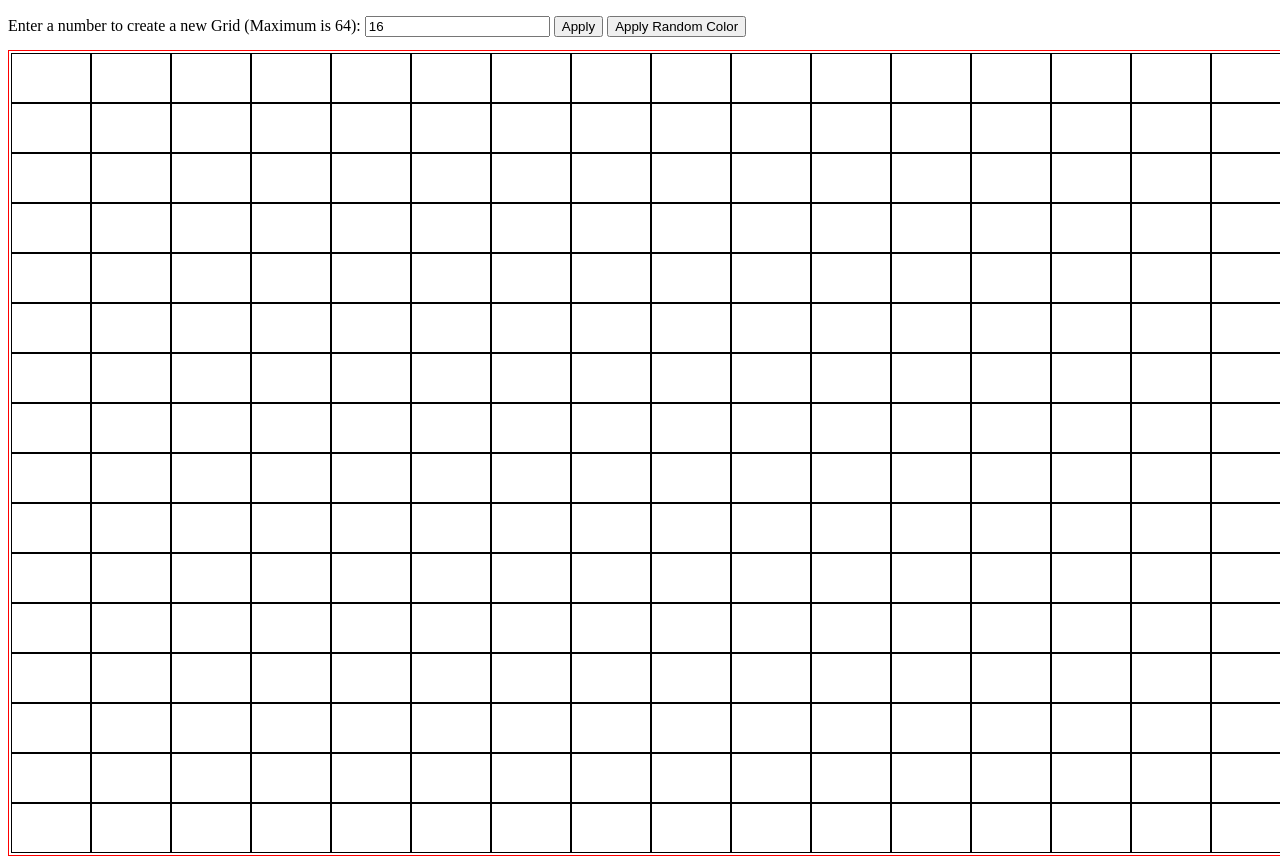
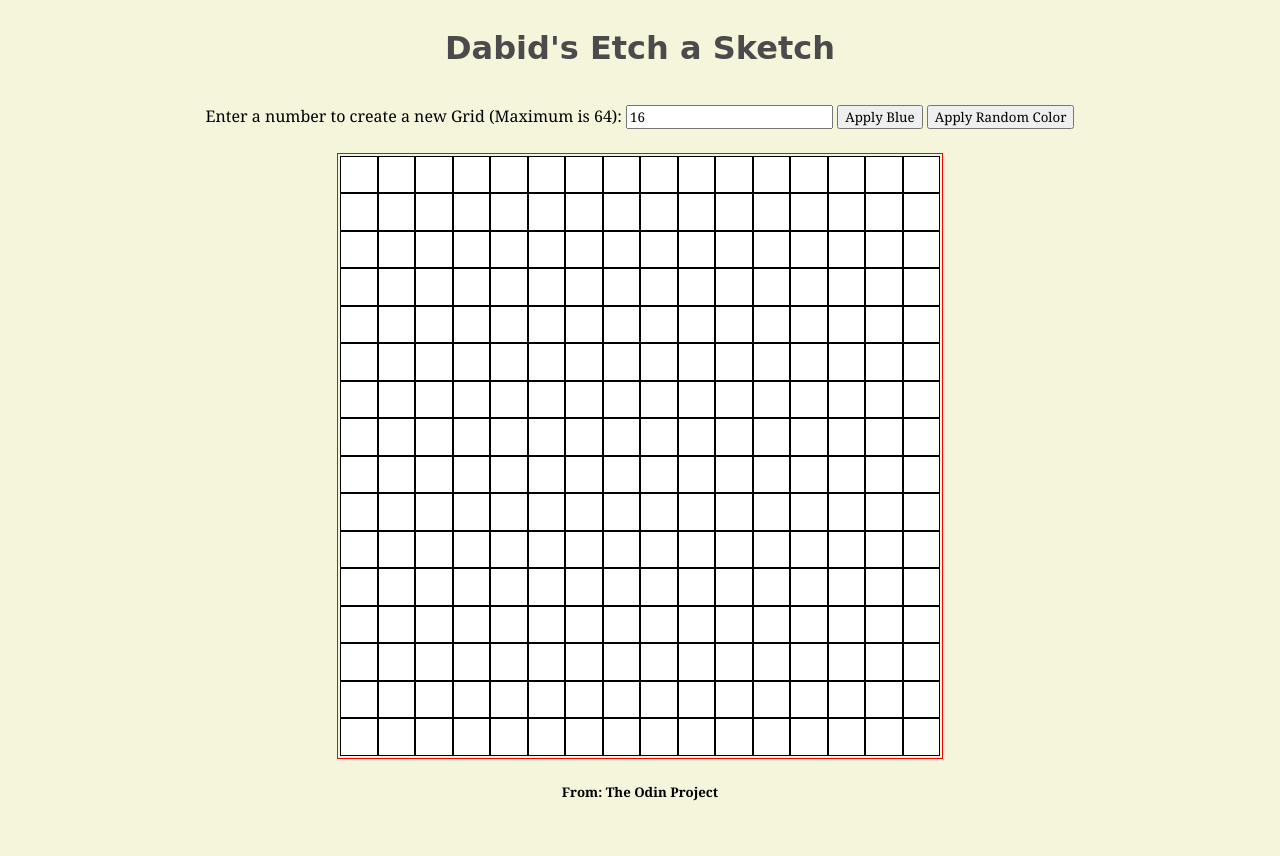
Before and after one commit to dabidpol/odin-etchasketch, a plain HTML site: page index.html in a window 1280 px wide. After the commit the page ends 831 px from the top, so only its background shows below. Drawn offline with Linux system fonts and the light colour scheme.

Commit message:
edited html to add titles and arrange some stuff

```diff
--- a/index.html
+++ b/index.html
@@ -9,21 +9,29 @@
     <title>Home</title>
 </head>
 <body>
-    <div class="header">
-        <p class="head">Enter a number to create a new Grid (Maximum is 64):
+    <div class = "outside">
+        <div>
+            <h1>Dabid's Etch a Sketch</h1>
+        </div>
+        <div>
+            <p>Enter a number to create a new Grid (Maximum is 64):
 
-        <input type="number" id="enteredNumber" value="16">
-        <!-- <button onclick="getEnteredNumber()">Set</button> -->
-        <button onclick="apply()">Apply</button>
-        <!-- <button onclick="reset()">Reset</button> -->
-        <button onclick="applyRandomColor()">Apply Random Color</button>
+            <input type="number" id="enteredNumber" value="16">
+            <!-- <button onclick="getEnteredNumber()">Set</button> -->
+            <button onclick="apply()">Apply Blue</button>
+            <!-- <button onclick="reset()">Reset</button> -->
+            <button onclick="applyRandomColor()">Apply Random Color</button>
 
-        </p>
+            </p>
 
+        </div>
     </div>
     <div class="container">
 
     </div>
+    <footer>
+        <h5>From: The Odin Project</h5>
+    </footer>
 
 </body>
 </html>
--- a/styles.css
+++ b/styles.css
@@ -1,16 +1,41 @@
+* {
+    font-family: Cambria, Cochin, Georgia, Times, 'Times New Roman', serif;
+}
+
+h1{
+    font-family: cursive;
+    color: rgb(76, 74, 74);
+}
+
+body {
+    display: flex;
+    flex-direction: column;
+
+    align-items: center;
+    background-color: beige;
+
+}
+
+.outside {
+    display: flex;
+    flex-direction: column;
+    align-items: center;
+
+}
+
 .container {
 
     display: inline-grid;
     grid-template-columns: repeat(16, 2fr);
     grid-template-rows: repeat(16, 2fr);
 
-    width: 100%;
-    height: 100%;
+    width: 600px;
+    height: 600px;
 
     border: 1px solid red;
     padding: 2px;
     margin-bottom: 2px;
-    position: absolute;
+    margin-top: 8px;
     top:50px;
 
 }
```
